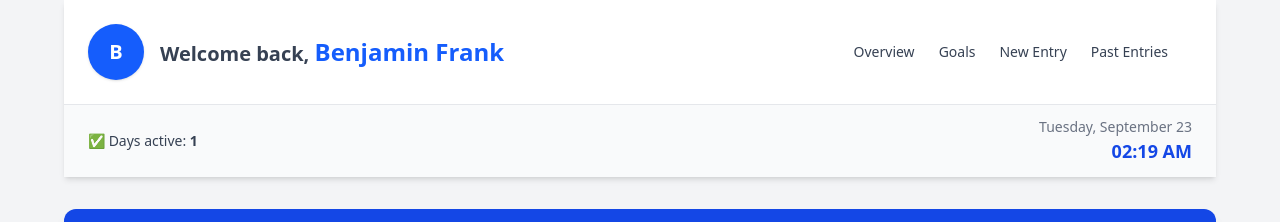
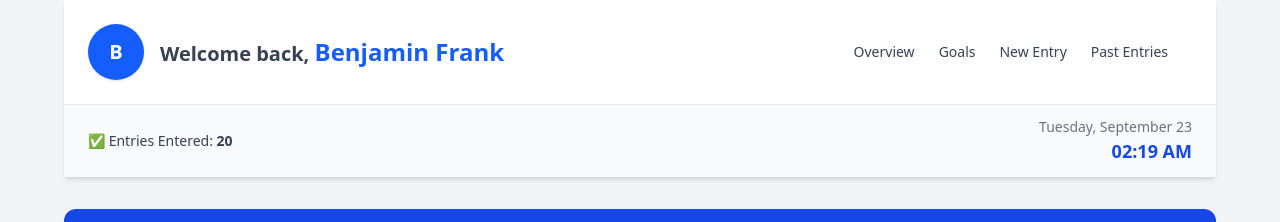
Before and after one commit to joseph0819/trackapp, a Svelte app: page / in a window 1280 px wide. Shown: the top 222 px of the page. Built offline with nearby package versions, Linux system fonts and the light colour scheme.

Commit message:
fixed header

```diff
--- a/src/Header.svelte
+++ b/src/Header.svelte
@@ -25,10 +25,9 @@
   onDestroy(() => clearInterval(interval));
 
   $: start = new Date(startDate);
-  $: daysSinceBeginning = Math.ceil(
-    (Date.now() - start.getTime()) / (1000 * 60 * 60 * 24)
-  );
-  $: daysActive = new Set(entries.map((e) => e.date)).size;
+
+  // ✅ Total entries instead of days active
+  $: totalEntries = entries.length;
 </script>
 
 <header class="sticky top-0 bg-white shadow-md z-30">
@@ -68,7 +67,8 @@
     >
       <div class="flex gap-6">
         <p>
-          ✅ Days active: <span class="font-semibold">{daysActive}</span>
+          ✅ Entries Entered:
+          <span class="font-semibold">{totalEntries}</span>
         </p>
       </div>
       <div class="text-right">
```
